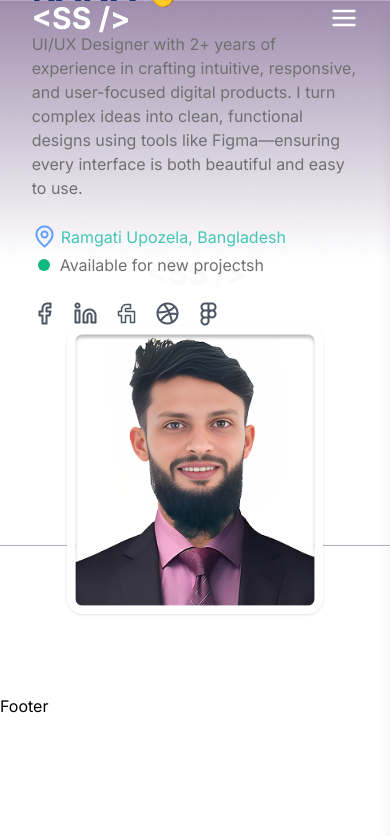
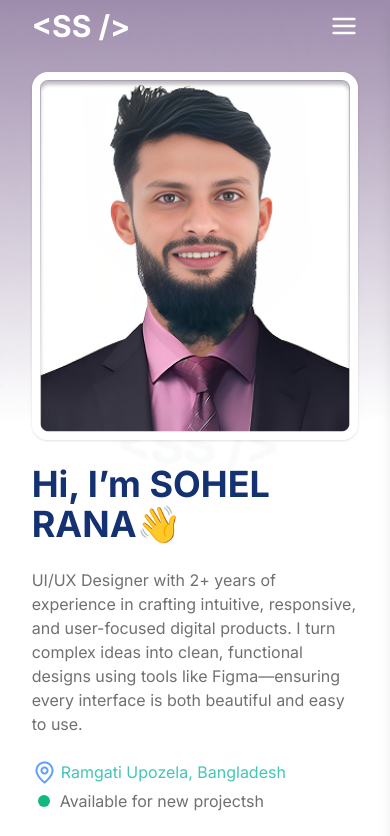
Before and after one commit to programmer-kabir/sohel-portfolio, a React (Vite) app: page / in a window 390 px wide. Shown: the top 836 px of the page. Built offline with nearby package versions, Linux system fonts and the light colour scheme.

Commit message:
banner and navbar responsive for mobile and pc

```diff
--- a/src/components/Home/Banner.jsx
+++ b/src/components/Home/Banner.jsx
@@ -23,7 +23,7 @@ const Banner = () => {
   return (
     <section
       id="home"
-      className="relative h-[550px] w-full bg-cover -top-1 bg-center flex items-center mt-0"
+      className="relative md:h-[550px] w-full bg-cover -top-2 md:-top-1 bg-center flex items-center mt-0"
       style={{
         backgroundImage: `url(${darkMode ? DarkbgImg : bgImg})`,
       }}
@@ -32,9 +32,18 @@ const Banner = () => {
 
       {/* Content */}
       <Container>
-        <div className="relative z-10 container mx-auto grid grid-cols-1  md:grid-cols-2 items-center">
+        <div className="relative z-10 container mx-auto grid grid-cols-1  md:grid-cols-2 items-center pb-7 md:pb-0">
+
+          {/* Right profile image */}
+          <div className="flex justify-center md:justify-end md:order-2 mb-6 md:mb-0 pt-20  md:py-0">
+            <img
+              src={profileImg}
+              alt="Kabir"
+              className="w-full md:w-80 rounded-2xl shadow border-8 border-white"
+            />
+          </div>
           {/* Left text content */}
-          <div className="text-white space-y-6">
+          <div className="text-white space-y-6 ">
             <h1 className="text-4xl md:text-5xl 2xl:text-6xl font-bold " style={{ color: darkMode ? "#41B1CA" : "#143171" }}>
               Hi, I’m SOHEL RANA👋
             </h1>
@@ -70,14 +79,6 @@ const Banner = () => {
     </div>
           </div>
 
-          {/* Right profile image */}
-          <div className="flex justify-center md:justify-end">
-            <img
-              src={profileImg}
-              alt="Kabir"
-              className="w-64 md:w-80 rounded-2xl shadow border-8 border-white"
-            />
-          </div>
         </div>
       </Container>
     </section>
--- a/src/components/Share/Navbar.jsx
+++ b/src/components/Share/Navbar.jsx
@@ -32,13 +32,13 @@ const Navbar = () => {
     ? "bg-[#AC9DB8] shadow-lg py-2" // light mode scroll color
     : "bg-transparent";
   return (
-     <nav className={`fixed top-0 w-full transition-all duration-500 z-[100] ${bgColor}`}>
+     <nav className={`fixed top-0  w-full transition-all duration-500 z-[100] ${bgColor}`}>
       <Container>
-        <div className="flex justify-between items-center text-white">
+        <div className="flex justify-between items-center text-white pt-2">
           <h1 className="text-3xl font-bold">{"<SS />"}</h1>
           <button
             onClick={() => setIsOpen(!isOpen)}
-            className="text-white focus:outline-none md:hidden"
+            className="text-white focus:outline-none md:hidden cursor-pointer"
           >
             {isOpen ? <FiX size={28} /> : <FiMenu size={28} />}
           </button>
@@ -81,17 +81,21 @@ const Navbar = () => {
 
         {/* Sidebar */}
         <div
-          className={`fixed z-50 top-0 right-0 h-full bg-[#1E1E1E] w-4/5 shadow-lg transform transition-transform duration-[500ms] ease-in-out ${
+          className={`fixed z-50 top-0 right-0 h-full bg-[#030712] w-4/5 shadow-lg transform transition-transform duration-[500ms] ease-in-out ${
             isOpen ? "translate-x-0 z-50" : "translate-x-full z-50"
           } md:hidden`}
         >
+          <div className="p-5  ">
+             <h1 className="text-3xl font-bold text-white">{"<SS />"}</h1>
           <button
             onClick={() => setIsOpen(false)}
-            className="absolute top-5 right-5 text-white"
+            className="absolute top-5 right-5 text-white cursor-pointer"
           >
             <FiX size={28} />
           </button>
-          <div className="mt-16 space-y-6 py-6 px-10 text-lg flex flex-col">
+          </div>
+          <div className="space-y-6  p-5 text-lg flex flex-col border-y-2 border-[#1F2937]">
+
             <ScrollLink
               to="/"
               className="text-white cursor-pointer"
@@ -147,7 +151,24 @@ const Navbar = () => {
             >
               Contact
             </ScrollLink>
+
           </div>
+         <div className="p-5 space-y-5">
+           <div className=" flex items-center justify-between">
+            <p className="text-[#D1D5DB]">Switch Theme</p>
+             <img
+              src={darkMode ? mood : whiteMood}
+              alt="toggle theme"
+              className="w-6 h-6 cursor-pointer"
+              onClick={() => setDarkMode(!darkMode)}
+            />
+
+          </div>
+          <button className="bg-white w-full px-5  py-2  rounded-xl text-[#111827]">
+              Download CV
+            </button>
+         </div>
+
         </div>
       </Container>
     </nav>
```
